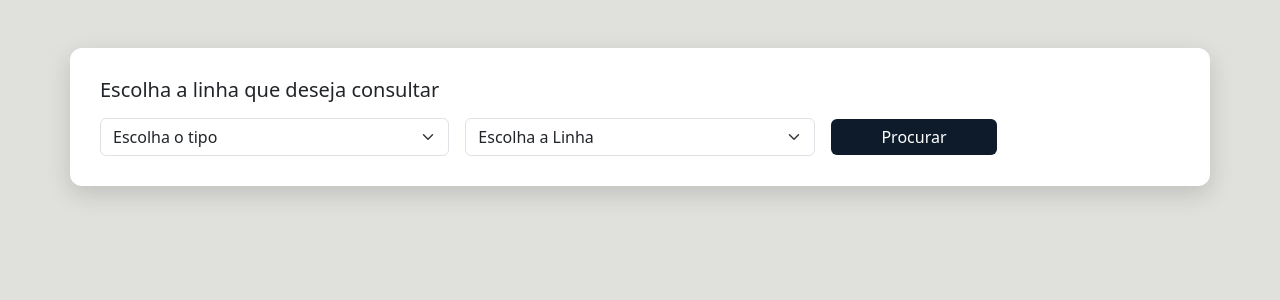
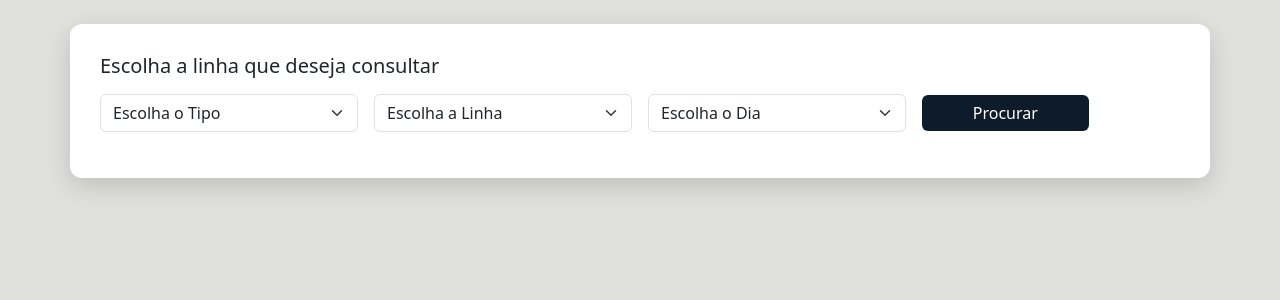
Before and after one commit to lucasszap/JahuAqui, a PHP site: page / in a window 1280 px wide. Shown: the part 88-388 px from the top of the page. Run offline with PHP 8.4, Linux system fonts and the light colour scheme; some libraries are stand-ins or nearby versions.

Commit message:
transporte funcionando parcialmente

```diff
--- a/JahuAqui-main/JahuAqui-main/src/frontend/Home/index.html
+++ b/JahuAqui-main/JahuAqui-main/src/frontend/Home/index.html
@@ -129,5 +129,7 @@
       </footer>
     </div>
 
+
+    <script src="script.js"></script>
   </body>
 </html>
--- a/JahuAqui-main/JahuAqui-main/src/frontend/transportePublico/index.html
+++ b/JahuAqui-main/JahuAqui-main/src/frontend/transportePublico/index.html
@@ -74,59 +74,66 @@
         </div>
   </header>
 
-  <div class="search-box container my-5">
+  <div class="search-box container my-4">
   <h5 class="mb-3">Escolha a linha que deseja consultar</h5>
 
   <div class="row g-3 align-items-center">
-    <div class="col-md-4">
+    <div class="col-md-3">
       <select class="form-select">
-        <option>Escolha o tipo</option>
+        <option>Escolha o Tipo</option>
         <option>URBANA</option>
       </select>
     </div>
 
-    <div class="col-md-4">
-      <select class="form-select">
-        <option>Escolha a Linha</option>
-        <option>AMÉRICA (VIA HOSP. A. CARVALHO)</option>
-        <option>BELA VISTA</option>
-        <option>CEMITÉRIO (VIA HOSP. SÃO JUDAS)</option>
-        <option>CONDOMÍNIO ITAUNA</option>
-        <option>CONDOMÍNIO PRIMAVERA</option>
-        <option>JAÚ SHOPPING</option>
-        <option>JD DOS IPÊS</option>
-        <option>JOÃO BALAN I-II</option>
-        <option>JORGE ATALLA</option>
-        <option>MARIA CIBELE (VIA JD.CAROLINA/SANTA CASA)</option>
-        <option>MARIA LUIZA IV (PAS SÃO BENEDITO)</option>
-        <option>NOVO HORIZONTE (VIA MARIA IZABEL/SANTA ROSA)</option>
-        <option>OLÍMPIA</option>
-        <option>ORLANDO OMETTO (VIA PEDRO OMETTO)</option>
-        <option>PARATY</option>
-        <option>PE. AUGUSTO SANI (VIA NOVA JAÚ)</option>
-        <option>PDRO OMETTO (VIA JD.BRASÍLIA)</option>
-        <option>RES. FREI GALVÃO (VIA FUNDAÇÃO) / TERMINAL</option>
-        <option>RODRIGUES BRANCO (VIA FUNDAÇÃO)</option>
-        <option>SANTA CASA</option>
-        <option>SANTA HELENA (VIA HOSP. SÃO JUDAS)</option>
-        <option>SÃO JOSÉ</option>
-        <option>VILA NETINHO (VIA SANTA CASA)</option>
+    <div class="col-md-3">
+      <select class="form-select" id="linhaSelect">
+        <option value="">Escolha a Linha</option>
+        <option value="america">AMÉRICA (VIA HOSP. A. CARVALHO)</option>
+        <option value="bela-vista">BELA VISTA</option>
+        <option value="cemiterio">CEMITÉRIO (VIA HOSP. SÃO JUDAS)</option>
+        <option value="cond-itauna">CONDOMÍNIO ITAUNA</option>
+        <option value="cond-primavera">CONDOMÍNIO PRIMAVERA</option>
+        <option value="jau-shopping">JAÚ SHOPPING</option>
+        <option value="jd-ipes">JD DOS IPÊS</option>
+        <option value="joao-balan">JOÃO BALAN I-II</option>
+        <option value="jorge-atalla">JORGE ATALLA</option>
+        <option value="maria-cibele">MARIA CIBELE (VIA JD.CAROLINA/SANTA CASA)</option>
+        <option value="maria-luiza">MARIA LUIZA IV (PAS SÃO BENEDITO)</option>
+        <option value="novo-horizonte">NOVO HORIZONTE (VIA MARIA IZABEL/SANTA ROSA)</option>
+        <option value="olimpia">OLÍMPIA</option>
+        <option value="orlando-ometto">ORLANDO OMETTO (VIA PEDRO OMETTO)</option>
+        <option value="paraty">PARATY</option>
+        <option value="pe-augusto-sani">PE. AUGUSTO SANI (VIA NOVA JAÚ)</option>
+        <option value="pedro-ometto">PEDRO OMETTO (VIA JD.BRASÍLIA)</option>
+        <option value="res-frei-galvao">RES. FREI GALVÃO (VIA FUNDAÇÃO) / TERMINAL</option>
+        <option value="rodrigues-branco">RODRIGUES BRANCO (VIA FUNDAÇÃO)</option>
+        <option value="santa-casa">SANTA CASA</option>
+        <option value="santa-helena">SANTA HELENA (VIA HOSP. SÃO JUDAS)</option>
+        <option value="sao-jose">SÃO JOSÉ</option>
+        <option value="vila-netinho">VILA NETINHO (VIA SANTA CASA)</option>
+      </select>
+    </div>
 
+    <div class="col-md-3">
+      <select class="form-select" id="diaSelect">
+        <option value="">Escolha o Dia</option>
+        <option value="uteis">Úteis</option>
+        <option value="sabado">Sábado</option>
+        <option value="domingo">Domingo e Feriados</option>
       </select>
     </div>
 
     <div class="col-md-2">
-      <button class="btn btn-custom w-100">Procurar</button>
+      <button class="btn btn-custom w-100" id="btnProcurar">Procurar</button>
     </div>
-  </div>
-</div>
 
 
 
 
+    <div id="resultado"></div>
+  </div>
+</div>
 
-
-
-
+ <script src="script.js"></script>
 </body>
 </html>
--- /dev/null
+++ b/JahuAqui-main/JahuAqui-main/src/frontend/transportePublico/script.js
@@ -0,0 +1,58 @@
+const btn = document.getElementById("btnProcurar");
+const selectLinha = document.getElementById("linhaSelect");
+const selectDia = document.getElementById("diaSelect");
+const resultado = document.getElementById("resultado");
+
+btn.addEventListener("click", async () => {
+
+  const linhaEscolhida = selectLinha.value;
+  const diaEscolhido = selectDia.value;
+
+  if (!linhaEscolhida) {
+    resultado.innerHTML = "Selecione uma linha primeiro!";
+    return;
+  }
+
+  try {
+    const response = await fetch("dados.json");
+    const dados = await response.json();
+
+    const linha = dados[linhaEscolhida];
+
+    if (!linha) {
+      resultado.innerHTML = "Linha não encontrada.";
+      return;
+    }
+
+    const horariosIda = linha.horarios[diaEscolhido].ida;
+    const horariosVolta = linha.horarios[diaEscolhido].volta;
+
+    resultado.innerHTML = `
+      <h3 class="mb-3">${linha.nome}</h3>
+      <p><strong>Linhas:</strong> ${linha.numeros.join(", ")}</p>
+
+      <h5 class="mt-4">Ida</h5>
+      <div class="row row-cols-3 row-cols-md-6 row-cols-lg-8 g-2">
+        ${horariosIda.map(h => `
+          <div class="col">
+            <div class="horario-box">${h}</div>
+          </div>
+        `).join("")}
+      </div>
+
+      <h5 class="mt-4">Volta</h5>
+      <div class="row row-cols-3 row-cols-md-6 row-cols-lg-8 g-2">
+        ${horariosVolta.map(h => `
+          <div class="col">
+            <div class="horario-box">${h}</div>
+          </div>
+        `).join("")}
+      </div>
+    `;
+
+  } catch (erro) {
+    resultado.innerHTML = "Erro ao carregar os dados.";
+    console.error(erro);
+  }
+
+});
--- a/JahuAqui-main/JahuAqui-main/src/frontend/transportePublico/style.css
+++ b/JahuAqui-main/JahuAqui-main/src/frontend/transportePublico/style.css
@@ -33,3 +33,12 @@ body{
   background-color: #778da9; /* cor ao passar mouse */
   color: #fff;
 }
+
+.horario-box {
+  background: #1B263B;
+  color: #e0e1dd;
+  padding: 6px;
+  border-radius: 6px;
+  text-align: center;
+  font-size: 14px;
+}
```
Also changed, not shown: JahuAqui-main/JahuAqui-main/src/frontend/transportePublico/dados.json (added, +58 -0 lines).
